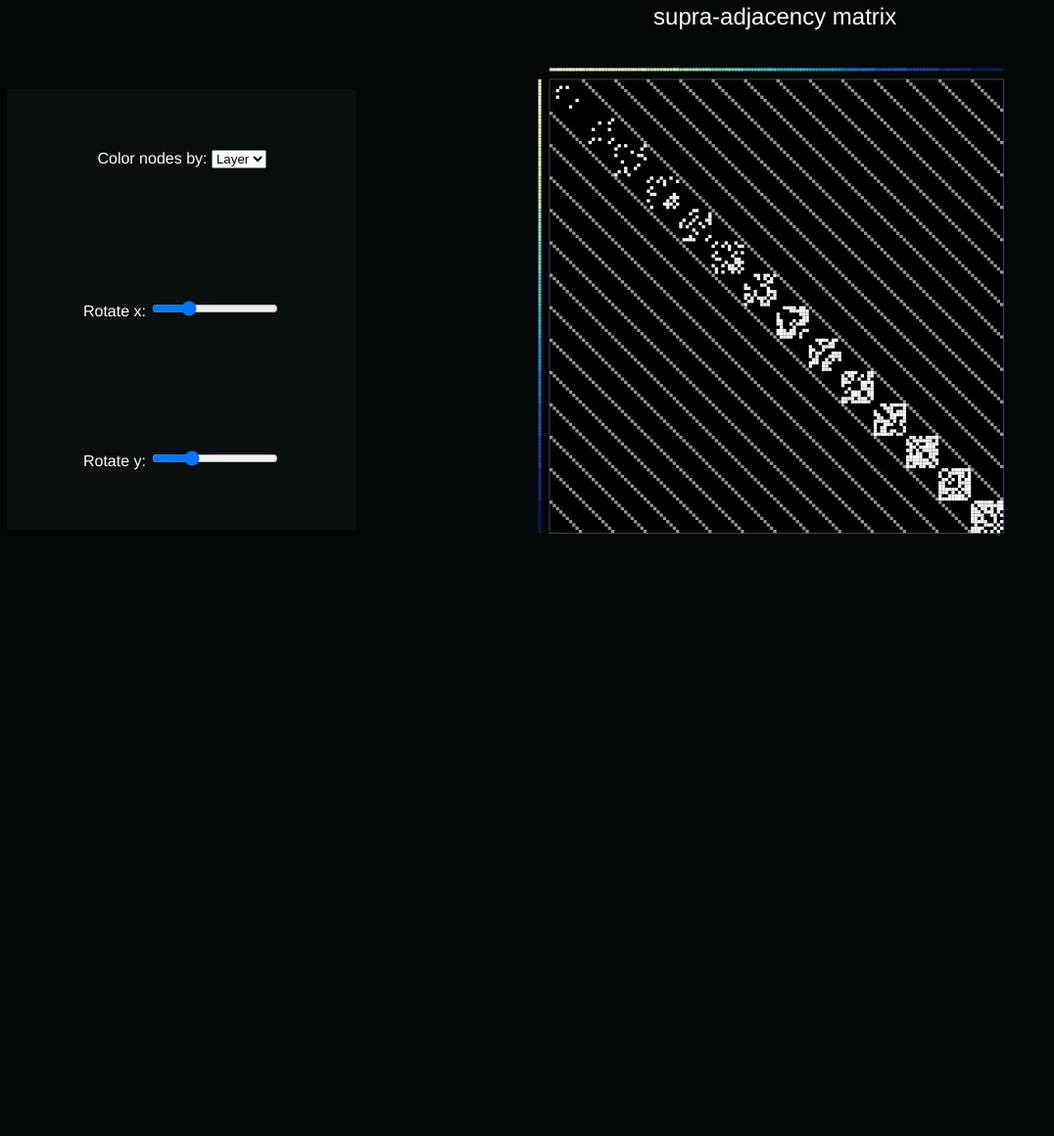
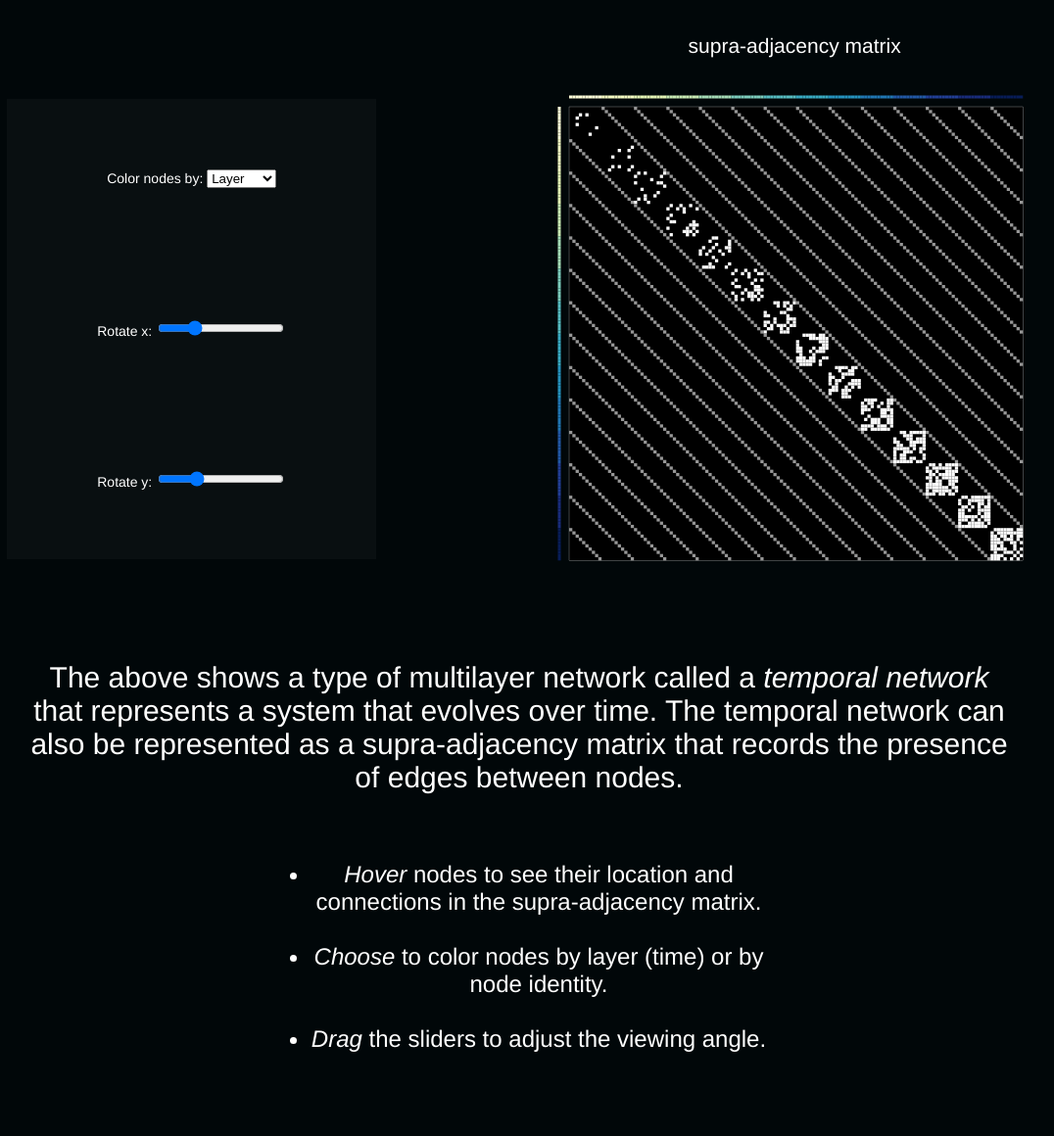
Before and after one commit to asizemore/dataviz, a plain HTML site: page templates/mx_viz_timeseries.html in a window 1280 px wide. Shown: the part 639-1799 px from the top of the page at 98% size, without its empty margins (120-1196 px from the left). Before the commit the page ends 1228 px from the top, so only its background shows below. Drawn offline with nearby package versions, Linux system fonts and the light colour scheme.

Commit message:
added info section

```diff
--- a/style/style_timeseries.css
+++ b/style/style_timeseries.css
@@ -26,6 +26,14 @@
       margin-top: 5px;
       margin-bottom: 30px;
       font-weight: lighter;
+    }
+
+    div {
+      font-family: "Helvetica Neue", Helvetica, sans-serif;
+      font-weight: lighter;
+      color: white;
+      font-size: 14px;
+      padding: 10px;
     }
 
     #svgdiv-mx {
@@ -81,6 +89,29 @@
       grid-column-gap: 10px;
       width: 95%;
       height: 600px;
+    }
+
+    #info-div {
+      width: 100%;
+      /* float: left; */
+      text-align: center;
+      margin: 0 auto;
+    }
+
+    #info-div-text {
+        font-size: 30px;
+        margin: 0 auto;
+        width: 80%;
+        text-align: center;
+        color: inherit;
+    }
+
+
+    #list-div {
+        font-size: 24px;
+        width: 50%;
+        display: table;
+        margin: 0 auto;
     }
 
     .inter-layer {
--- a/templates/mx_viz_timeseries.html
+++ b/templates/mx_viz_timeseries.html
@@ -8,7 +8,7 @@
 <body style="background-color:rgb(1, 7, 9)">
 
   <div id="header">
-    <h1> Multilayer network </h1>
+    <h1> Temporal network </h1>
   </div>
 
 
@@ -29,7 +29,7 @@
         Color nodes by:
         <select id="color-dropdown" title="Node color">
         <option value="L2">Layer</option>
-        <option value="L1">L1</option>
+        <option value="L1">Node ID</option>
         </select>
       </div>
 
@@ -58,6 +58,29 @@
 
   </div>
 
+
+  <div id="info-div">
+    <div id="info-div-text">
+      <br>
+        The above shows a type of multilayer network called a <em>temporal network</em> that represents a system that evolves over time.
+        The temporal network can also be represented as a supra-adjacency matrix that records the presence of edges between nodes.<br> <br>
+
+            <div id="list-div">
+
+                <ul>
+                    <li><i>Hover</i> nodes to see their location and connections in the supra-adjacency matrix.<br><br></li>
+                    <li><i>Choose</i> to color nodes by layer (time) or by node identity.<br><br></li>
+                    <li><i>Drag</i> the sliders to adjust the viewing angle.<br><br></li>
+                </ul>
+
+            </div>
+
+    </div>
+
+</div>
+
+
+
   <!-- <div id="footer">
 
     <button type="button" id="mx-button">Save mx</button>
```
Lines whose indentation alone changed are shown as unchanged.
